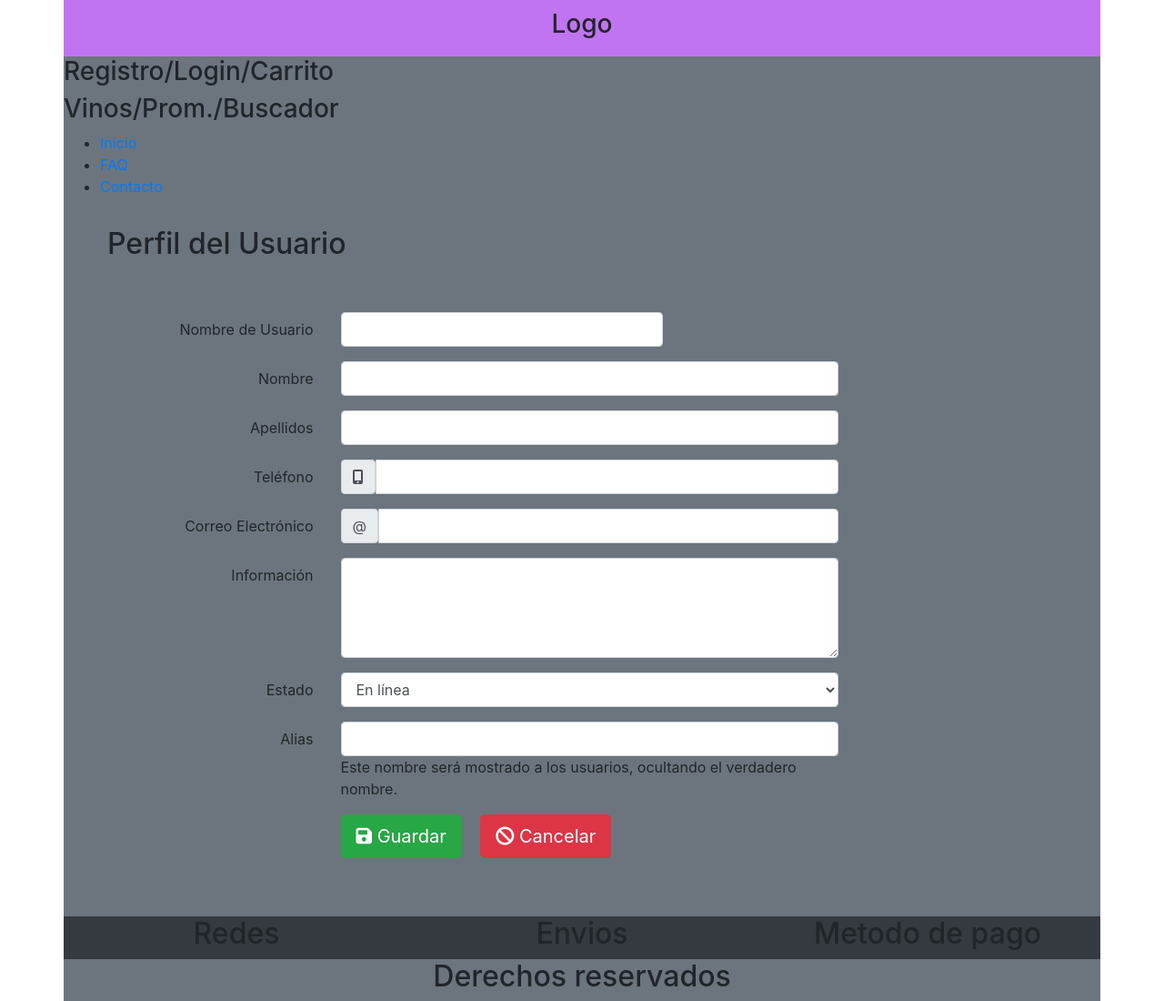
After one commit to alesuarez2019/Digitalfullstack, a PHP site: page /usuario.php in a window 1280 px wide. The commit adds this page. Shown: the whole page at 91% size. Run offline with PHP 8.4, Linux system fonts and the light colour scheme; some libraries are stand-ins or nearby versions.

Commit message:
ultima modificacion

```diff
--- a/proyectointegrador/css/style.css
+++ b/proyectointegrador/css/style.css
@@ -1,83 +1,173 @@
+
 /* -- Mobile -- */
 
 @media (min-width: 350px) {
 
-  header{
+  .container .centro{
     text-align: center;
-    background: violet;
+    background: #D3A7EF;
+    padding: 10px 0;
+  }
+
+  .container .logo img{
+    width: 150px;
+    border-radius: 50%;
+  }
+
+  .container .logo{
+    text-align: center;
+    background: #C074F1;
+    padding: 10px 0;
+  }
+
+  .container .izq{
+    text-align: center;
+    background: #DEC2F0;
+    padding: 10px 0;
+  }
+
+  .container .centro nav ul{
+    padding-left: 0;
+
+  }
+
+  .container .centro nav ul li{
+    list-style-type: none;
+    padding: 3px 0;
+  }
+
+  .container .centro nav ul li a{
+    color: #000;
+    font-family: bold;
+    font-size: 20px;
+    text-decoration: none;
+  }
+
+  .container .izq nav ul{
+    padding-left: 0;
+
+  }
+
+  .container .izq nav ul li{
+    list-style-type: none;
+    padding: 3px 0;
+  }
+
+  .container .izq nav ul li a{
+    color: #000;
+    font-family: bold;
+    font-size: 20px;
+    text-decoration: none;
+  }
+
+  .container .buscar{
+    text-align: center;
+    background: #ECDFF3;
+    padding: 5px 0;
   }
 
 
-      .menu-bar ul{
-        list-style-type: none;
-        padding-left: 0px;
+  .container .titulo1{
+    text-align: center;
+    padding-top: 10px;
+    border-bottom: 2px solid gray;
+    padding-bottom: 20px;
+    color: red;
   }
 
-          .menu-bar ul li a{
-            text-decoration: none;
-            color: #000;
-          }
-
-}
 
 /* -- Tablets -- */
 
 @media (min-width: 680px) {
 
-  header{
-    background: violet;
+
+  .header{
+    display: flex;
+    flex-flow: row wrap;
   }
 
-      .padre{
-        display: flex;
-        flex-flow: row nowrap;
-        flex: 1 1 auto;
-      }
-
-          .logo{
-            flex: 1 1 30%;
-          }
-
-          .men-der{
+      .header .logo{
+        text-align: center;
         flex: 1 1 50%;
       }
 
+      .header .centro{
+        text-align: center;
+        flex: 1 1 50%;
+        position: relative;
+      }
+
+          .header .centro nav ul{
+            position: absolute;
+            top: 15%;
+            left: 38%;
+          }
+
+      .header .izq{
+        flex: 1 1 100%;
+      }
+
+      .header .buscar{
+        flex: 1 1 100%;
+        background: #DEB3F5;
       }
 
 /*-- Desktop --*/
 
-@media (min-width: 990px) {
+@media (min-width: 1000px) {
 
-  header{
-    background: violet;
+
+  .header{
+    display: flex;
+    flex-flow: row wrap;
   }
 
-      .sub-header{
-        display: flex;
-        flex-flow: row nowrap;
-        flex: 1 1 auto;
+      .header .logo{
+        text-align: center;
+        flex: 1 1 20%;
       }
 
-            .men-izq{
-              flex: 1 1 30%;
+      .header .centro{
+        text-align: center;
+        flex: 1 1 35%;
+        position: relative;
+        background: #C074F1;
       }
 
-            .menu-bar{
-              flex: 1 1 50%;
-              position: relative;
+          .header .centro nav ul{
+            overflow: hidden;
+            position: absolute;
+            top: 40%;
+            left: 20%;
           }
 
-            .menu-bar ul{
+              .header .centro nav ul li{
+                float: left;
+                padding: 0 8px;
+              }
+
+                  .header .centro nav ul li a{
+                    align-items: center;
+                  }
+
+      .header .izq{
+        flex: 1 1 35%;
+        position: relative;
+        background: #C074F1;
+        text-align: center;
+      }
+
+          .header .izq nav ul{
             overflow: hidden;
             position: absolute;
-              right: 40%;
+            top: 40%;
+            left: 20%;
           }
 
-                .menu-bar ul li{
+              .header .izq nav ul li{
                 float: left;
+                padding: 0 8px;
               }
 
-                .menu-bar ul li a{
-                  display: block;
+
 }
-}
--- /dev/null
+++ b/proyectointegrador/usuario.php
@@ -0,0 +1,163 @@
+<!doctype html>
+<html lang="en">
+  <head>
+    <!-- Required meta tags -->
+    <meta charset="utf-8">
+    <meta name="viewport" content="width=device-width, initial-scale=1, shrink-to-fit=no">
+
+    <!-- Bootstrap CSS -->
+    <link rel="stylesheet" href="https://stackpath.bootstrapcdn.com/bootstrap/4.3.1/css/bootstrap.min.css" integrity="sha384-ggOyR0iXCbMQv3Xipma34MD+dH/1fQ784/j6cY/iJTQUOhcWr7x9JvoRxT2MZw1T" crossorigin="anonymous">
+
+    <!-- Font awesome -->
+    <script src="https://kit.fontawesome.com/1c8209e2c4.js"></script>
+
+    <!-- Main CSS -->
+    <link rel="stylesheet" href="css/style.css">
+
+
+    <title>Perfil del usuario</title>
+  </head>
+  <body>
+
+      <div class="container px-0 bg-secondary">
+        <header>
+          <div class="padre">
+            <div class="logo">
+              <h3>Logo</h3>
+            </div>
+            <div class="men-der">
+              <h3>Registro/Login/Carrito</h3>
+            </div>
+          </div>
+
+        <div class="sub-header">
+          <div class="men-izq">
+            <h3>Vinos/Prom./Buscador</h3>
+          </div>
+
+          <div class="menu-bar">
+            <ul>
+              <li>
+                <a href="#">Inicio</a>
+              </li>
+              <li>
+                <a href="#">FAQ</a>
+              </li>
+              <li>
+                <a href="#">Contacto</a>
+              </li>
+            </ul>
+          </div>
+        </div>
+      </header>
+
+        <div class="row">
+          <div class="col-xs-12 col-sm-12 col-md-12 col-lg-12 mb-5 mt-3">
+            <h2 class="ml-5">Perfil del Usuario</h2>
+          </div>
+        </div>
+
+
+        <form class="ml-3">
+          <div class="form-group row">
+            <label for="formGroup" class="col-5 col-sm-4 col-md-3 col-lg-3 col-form-label text-right">Nombre de Usuario</label>
+              <div class="col-6 col-sm-7 col-md-8 col-lg-4">
+                <input type="text" class="form-control" name="formGroup" id="formGroup">
+              </div>
+          </div>
+
+          <div class="form-group row">
+            <label for="formGroup" class="col-5 col-sm-4 col-md-3 col-lg-3 col-form-label text-right">Nombre</label>
+              <div class="col-6 col-sm-7 col-md-8 col-lg-6">
+                <input type="text" class="form-control" name="formGroup" id="formGroup">
+              </div>
+          </div>
+
+          <div class="form-group row">
+            <label for="formGroup" class="col-5 col-sm-4 col-md-3 col-lg-3 col-form-label text-right">Apellidos</label>
+              <div class="col-6 col-sm-7 col-md-8 col-lg-6">
+                <input type="text" class="form-control" name="formGroup" id="formGroup">
+              </div>
+          </div>
+
+          <div class="form-group row">
+            <label for="formGroup" class="col-5 col-sm-4 col-md-3 col-lg-3 col-form-label text-right">Teléfono</label>
+              <div class="input-group col-6 col-sm-7 col-md-8 col-lg-6">
+                <span class="input-group-text" id="basic-addon1"><i class="fas fa-mobile-alt"></i></span>
+                <input type="text" class="form-control" name="formGroup" id="tel">
+              </div>
+          </div>
+
+          <div class="form-group row">
+            <label for="formGroup" class="col-5 col-sm-4 col-md-3 col-lg-3 col-form-label text-right">Correo Electrónico</label>
+              <div class="input-group col-6 col-sm-7 col-md-8 col-lg-6">
+                <span class="input-group-text" id="basic-addon1">@</span>
+                <input type="email" class="form-control" name="formGroup" id="tel">
+              </div>
+          </div>
+
+          <div class="form-group row">
+            <label for="formGroup" class="col-5 col-sm-4 col-md-3 col-lg-3 col-form-label text-right">Información</label>
+              <div class="col-6 col-sm-7 col-md-8 col-lg-6">
+                <textarea class="form-control" name="formGroup" id="formGroup" rows="4" cols="80"></textarea>
+              </div>
+          </div>
+
+          <div class="form-group row">
+            <label for="formGroup" class="col-5 col-sm-4 col-md-3 col-lg-3 col-form-label text-right">Estado</label>
+              <div class="col-6 col-sm-7 col-md-8 col-lg-6">
+                <select class="form-control" name="formGroup" id="formGroup">
+                  <option>En línea</option>
+                  <option>Ausente</option>
+                  <option>Ocupado</option>
+                  <option>Desconectado</option>
+                </select>
+              </div>
+          </div>
+
+          <div class="form-group row">
+            <label for="formGroup" class="col-5 col-sm-4 col-md-3 col-lg-3 col-form-label text-right">Alias</label>
+              <div class="col-6 col-sm-7 col-md-8 col-lg-6">
+                <input class="form-control" type="text" name="formGroup" id="formGroup" value="">
+                <span class="help-block">Este nombre será mostrado a los usuarios, ocultando el verdadero nombre.</span>
+              </div>
+          </div>
+
+          <div class="form-group row">
+            <label for="formGroup" class="col-5 col-sm-4 col-md-3 col-lg-3 col-form-label"></label>
+              <div class="col-6 col-sm-7 col-md-8 col-lg-6 pb-5">
+                <button type="submit" class="btn btn-success btn-lg mr-3" name="button"><span><i class="fas fa-save"></i></span> Guardar</button>
+                <button type="submit" class="btn btn-danger btn-lg mr-3" name="button"><span><i class="fas fa-ban"></i></span> Cancelar</button>
+              </div>
+          </div>
+        </form>
+
+
+        <footer class="bg-dark">
+           <div class="container text-center">
+             <div class="row">
+               <div class="col-md-4">
+                  <h2>Redes</h2>
+               </div>
+               <div class="col-md-4">
+                 <h2>Envios</h2>
+               </div>
+               <div class="col-md-4">
+                 <h2>Metodo de pago</h2>
+               </div>
+               <div class="col-md-12 text-center bg-secondary">
+                   <h2>Derechos reservados</h2>
+               </div>
+             </div>
+           </div>
+        </footer>
+      </div>
+
+
+    <!-- Optional JavaScript -->
+    <!-- jQuery first, then Popper.js, then Bootstrap JS -->
+    <script src="https://code.jquery.com/jquery-3.3.1.slim.min.js" integrity="sha384-q8i/X+965DzO0rT7abK41JStQIAqVgRVzpbzo5smXKp4YfRvH+8abtTE1Pi6jizo" crossorigin="anonymous"></script>
+    <script src="https://cdnjs.cloudflare.com/ajax/libs/popper.js/1.14.7/umd/popper.min.js" integrity="sha384-UO2eT0CpHqdSJQ6hJty5KVphtPhzWj9WO1clHTMGa3JDZwrnQq4sF86dIHNDz0W1" crossorigin="anonymous"></script>
+    <script src="https://stackpath.bootstrapcdn.com/bootstrap/4.3.1/js/bootstrap.min.js" integrity="sha384-JjSmVgyd0p3pXB1rRibZUAYoIIy6OrQ6VrjIEaFf/nJGzIxFDsf4x0xIM+B07jRM" crossorigin="anonymous"></script>
+  </body>
+</html>
```
Also changed, not shown: proyectointegrador/contacto2.php (added, +71 -0 lines), proyectointegrador/css/contacto2.css (added, +59 -0 lines), proyectointegrador/inicio.php (renamed from proyectointegrador/inicio.html, +77 -41 lines), proyectointegrador/img/images.png (added), proyectointegrador/img/tinto.jpg (added), proyectointegrador/vinos-41.jpg (added). Lines whose indentation alone changed are shown as unchanged.
